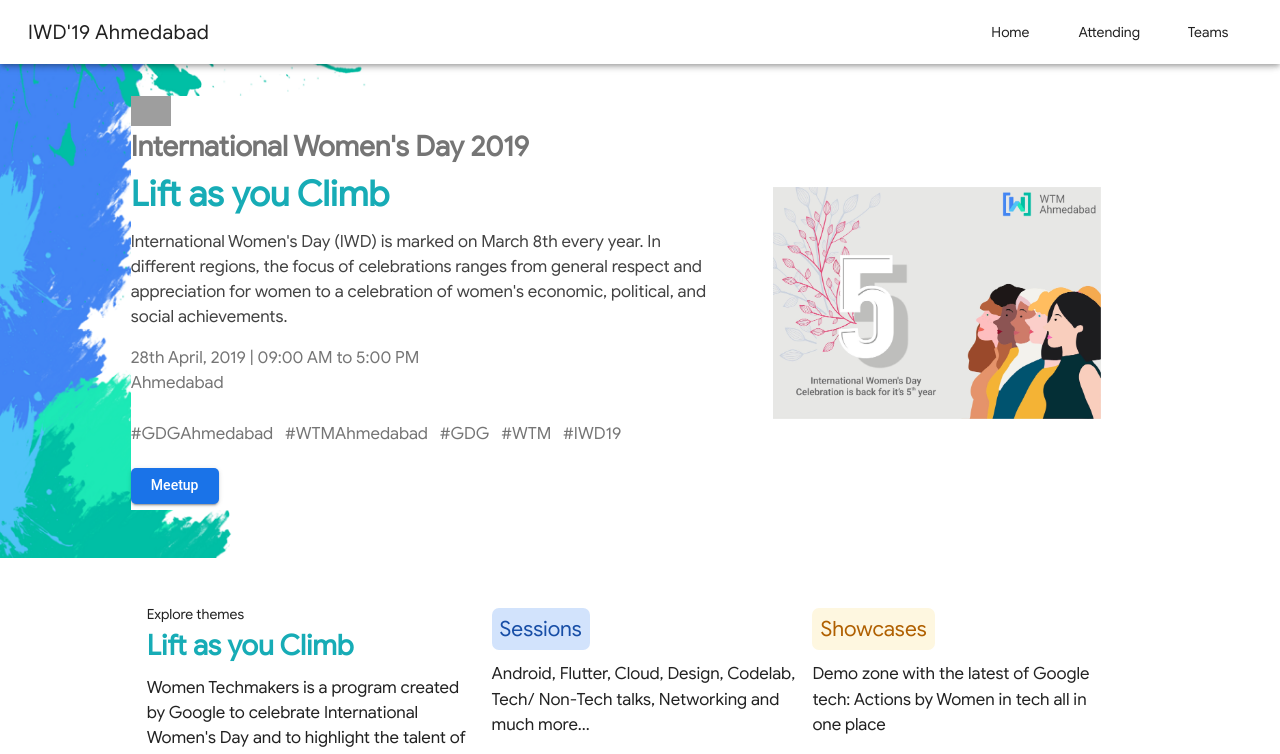
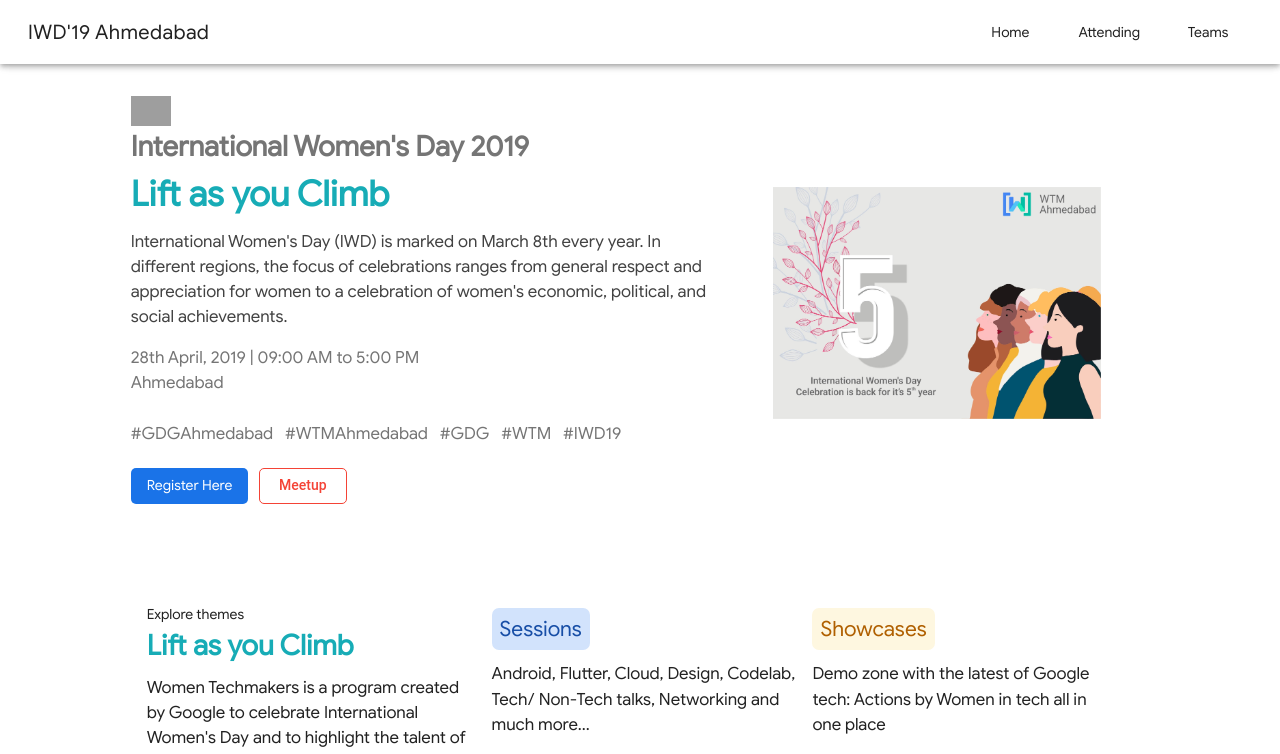
Before and after one commit to GDGAhmedabad/iwd-wtmahm, a Vue app: page / in a window 1280 px wide. Shown: the top 754 px of the page. Built offline with nearby package versions, Linux system fonts and the light colour scheme; grey boxes are pictures that could not be loaded; a small style sheet from the web is missing.

Commit message:
Added Registration button in Home, Attending page - Added Registration link URL in home.json - UI Changes in button - Removed background image from header of home

```diff
--- a/src/assets/data/home.json
+++ b/src/assets/data/home.json
@@ -2,7 +2,7 @@
     "eventName":"International Women's Day 2019",
     "themeTitle":"Lift as you Climb",
     "navTitle":"IWD'19 Ahmedabad",
-    "registrationLink":"",
+    "registrationLink":"https://bit.ly/IWDAhmRegister",
     "chapterName":"GDG Ahmedabad",
     "eventLogo":"https://www.womentechmakers.com/static/images/wtm-icon@2x.png",
     "eventDes":"International Women's Day (IWD) is marked on March 8th every year. In different regions, the focus of celebrations ranges from general respect and appreciation for women to a celebration of women's economic, political, and social achievements.",
--- a/src/components/attending/attendingHome.vue
+++ b/src/components/attending/attendingHome.vue
@@ -25,8 +25,8 @@
 
                 <p class="google-font mt-2 " style="font-size:120%;color:white">On {{data.eventDate}} we’ll be taking technical sessions, hands-on demos, workshops, and some fun activities.</p>
 
-                <!-- <v-btn :href="data.registrationLink" target="_blank" class="ma-0 google-font" color="white" style="text-transform: capitalize;border-radius:5px">Request for an Invitation</v-btn> -->
-
+                <v-btn :href="data.registrationLink" target="_blank" class="ma-0 google-font" color="white" style="text-transform: capitalize;border-radius:5px">Register Here</v-btn>
+                &nbsp;
                 <v-btn :href="data.eventMeetupLink" target="_blank" color="white" style="text-transform: capitalize;border-radius:5px"  class="ma-0 google-font" >Meetup</v-btn>
             </v-flex>
 
--- a/src/components/home/startscreen.vue
+++ b/src/components/home/startscreen.vue
@@ -31,9 +31,9 @@
                         {{hs.name}} &nbsp;
                     </span>
                 </p>
-                <!-- <v-btn :href="data.registrationLink" target="_blank" class="ma-0 google-font elevation-0" color="#1a73e8" style="text-transform: capitalize;border-radius:5px;color:white">Request for an Invitation</v-btn>
-                &nbsp; -->
-                <v-btn :href="data.eventMeetupLink" target="_blank" round color="#1a73e8 " style="text-transform: capitalize;border-radius:5px"  class="ml-0" dark>Meetup</v-btn>
+                <v-btn :href="data.registrationLink" target="_blank" class="ma-0 google-font elevation-0" color="#1a73e8" style="text-transform: capitalize;border-radius:5px;color:white">Register Here</v-btn>
+                &nbsp;
+                <v-btn outline :href="data.eventMeetupLink" target="_blank" round color="red" style="text-transform: capitalize;border-radius:5px"  class="ml-0" dark>Meetup</v-btn>
             </v-flex>
 
             <v-flex xs12 md5 class="hidden-sm-and-down pa-5">
--- a/src/components/home/startscreenMobile.vue
+++ b/src/components/home/startscreenMobile.vue
@@ -30,9 +30,9 @@
                         {{hs.name}} &nbsp;
                     </span>
                 </p>
-                <!-- <v-btn outline :href="data.registrationLink" target="_blank" class="ma-0 google-font" color="blue" style="text-transform: capitalize;border-radius:5px;">Request for an Invitation</v-btn>
-                &nbsp; -->
-                <v-btn :href="data.eventMeetupLink" target="_blank" round color="blue" style="text-transform: capitalize;border-radius:5px" class="ml-0" dark>Meetup</v-btn>
+                <v-btn :href="data.registrationLink" target="_blank" class="ma-0 google-font elevation-0" color="#1a73e8" style="text-transform: capitalize;border-radius:5px;color:white">Register Here</v-btn>
+                &nbsp;
+                <v-btn outline :href="data.eventMeetupLink" target="_blank" round color="red" style="text-transform: capitalize;border-radius:5px"  class="ml-0" dark>Meetup</v-btn>
 
             </v-flex>
 
--- a/src/views/Home.vue
+++ b/src/views/Home.vue
@@ -2,7 +2,7 @@
   <v-slide-y-reverse-transition>
     <v-content class="pa-0" v-show="show">
 
-      <v-container fluid class="pa-0 mt-5 hidden-sm-and-down" :style="{'background-image':'url('+require('@/assets/img/bgi1.png')+')'}" style="background-position:left;background-size:500px">
+      <v-container fluid class="pa-0 mt-5 hidden-sm-and-down">
         <v-layout wrap align-center justify-center row fill-height class="">
           <v-flex xs12 md10 >
             <startscreen/>
```
